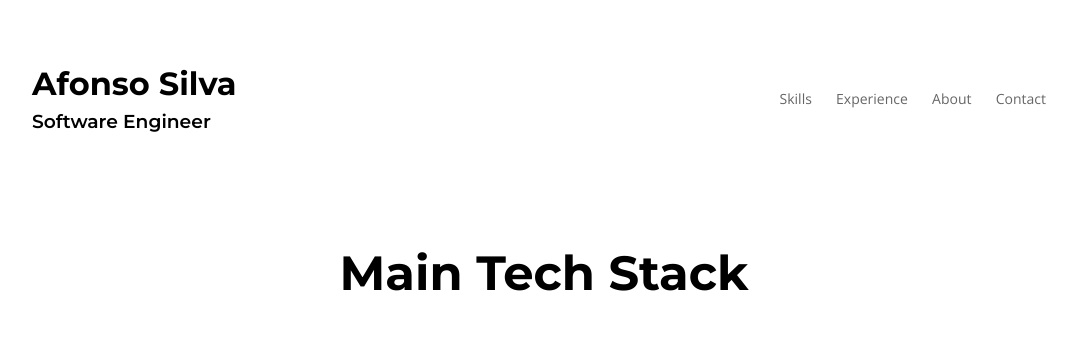
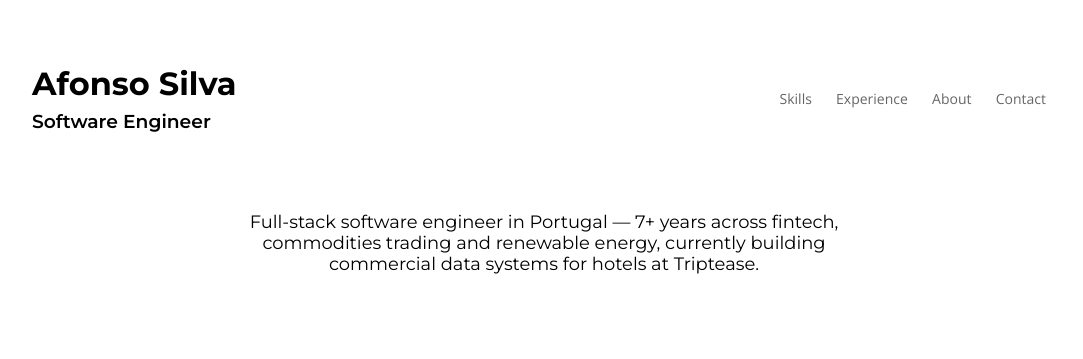
Before and after one commit to afonsosilva97/afonsosilva97.github.io, an Astro site: page / in a window 1280 px wide. Shown: the top 359 px of the page, without its empty margins (96-1179 px from the left). Built offline with nearby package versions, Linux system fonts and the light colour scheme; Astro itself is replaced by a stand-in of ours.

Commit message:
Add intro hook line above skills section

```diff
--- /dev/null
+++ b/src/components/Hook.astro
@@ -0,0 +1,33 @@
+---
+import data from '../data/personalData';
+---
+
+<section class="section">
+  <div class="container">
+    <div class="hook-container">
+      <p>{data.hook}</p>
+    </div>
+  </div>
+</section>
+
+<style>
+  .hook-container {
+    width: 80vw;
+    margin-top: 7.5vh;
+    display: flex;
+    flex-direction: column;
+    align-items: center;
+  }
+
+  p {
+    width: 50vw;
+    font-size: 1.12em;
+    text-align: center;
+  }
+
+  @media (max-width: 1023px) {
+    p {
+      width: 80vw;
+    }
+  }
+</style>
--- a/src/data/personalData.ts
+++ b/src/data/personalData.ts
@@ -23,6 +23,7 @@ export interface PersonalData {
   name: string;
   profession: string;
   yearsOfExperience: number;
+  hook: string;
   mainTechStack: Skill[];
   otherTechnologiesAndSkills: Skill[];
   workExperience: Experience[];
@@ -44,6 +45,7 @@ const personalData: PersonalData = {
   name: name,
   profession: 'Software Engineer',
   yearsOfExperience: yearsOfExperience,
+  hook: `Full-stack software engineer in Portugal — ${yearsOfExperience}+ years across fintech, commodities trading and renewable energy, currently building commercial data systems for hotels at Triptease.`,
 
   mainTechStack: [
     {
--- a/src/pages/index.astro
+++ b/src/pages/index.astro
@@ -1,6 +1,7 @@
 ---
 import data from '../data/personalData';
 import Layout from '../layouts/Layout.astro';
+import Hook from '../components/Hook.astro';
 import Skills from '../components/Skills.astro';
 import Experience from '../components/Experience.astro';
 import About from '../components/About.astro';
@@ -8,6 +9,7 @@ import Footer from '../components/Footer.astro';
 ---
 
 <Layout>
+  <Hook />
   <Skills sectionHeader="Main Tech Stack" skillsArray={data.mainTechStack} id="skills" />
   <Skills
     sectionHeader="Other Technologies & Skills"
```
Also changed, not shown: 2 other files.
